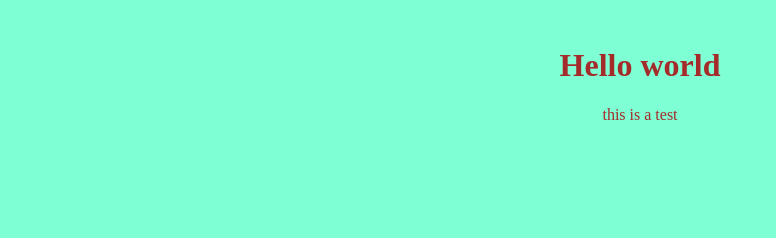
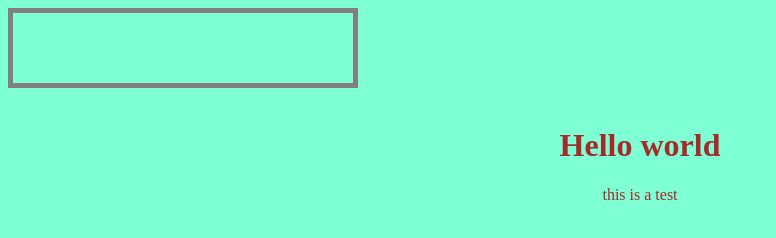
Before and after one commit to mmdmhmdi/project1, a plain HTML site: page index.html in a window 1280 px wide. Shown: the whole page, without its empty margins (0-776 px from the left). Drawn offline with Linux system fonts and the light colour scheme.

Commit message:
save-for-ff

```diff
--- a/css.css
+++ b/css.css
@@ -2,3 +2,11 @@ body{
     background-color: aquamarine;
     color: brown;
 }
+div {
+    color: chocolate;
+    width: 320px;
+    height: 50px;
+    padding: 10px;
+    border: 5px solid gray;
+    margin: 0;
+  }
--- a/index.html
+++ b/index.html
@@ -7,6 +7,9 @@
 </head>
 <link rel="stylesheet" href="css.css"
 <body>
+    <div>
+
+    </div>
     <br/>
     <h1 align="center">Hello world</h1>
     <p align="center">this is a test</p>
```
